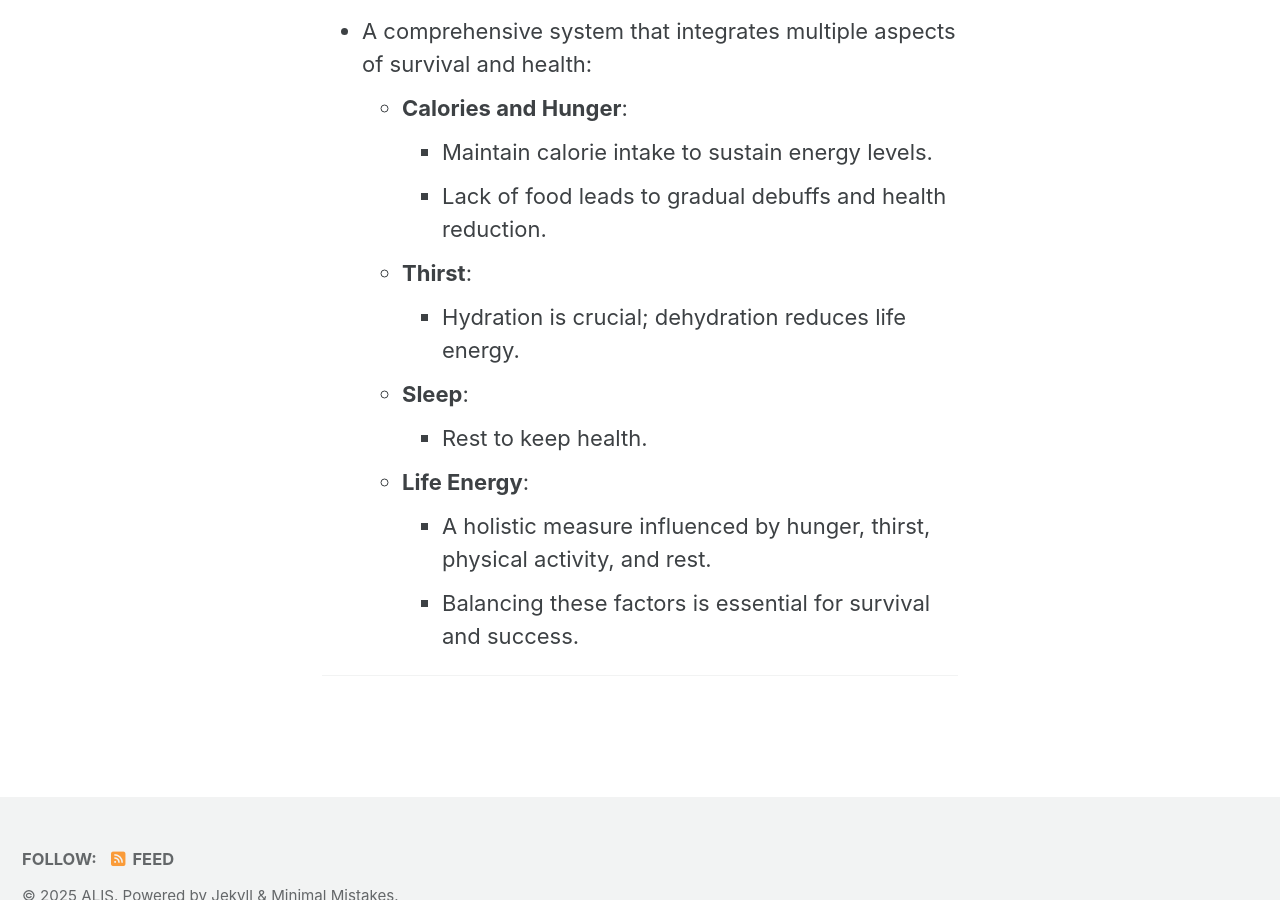
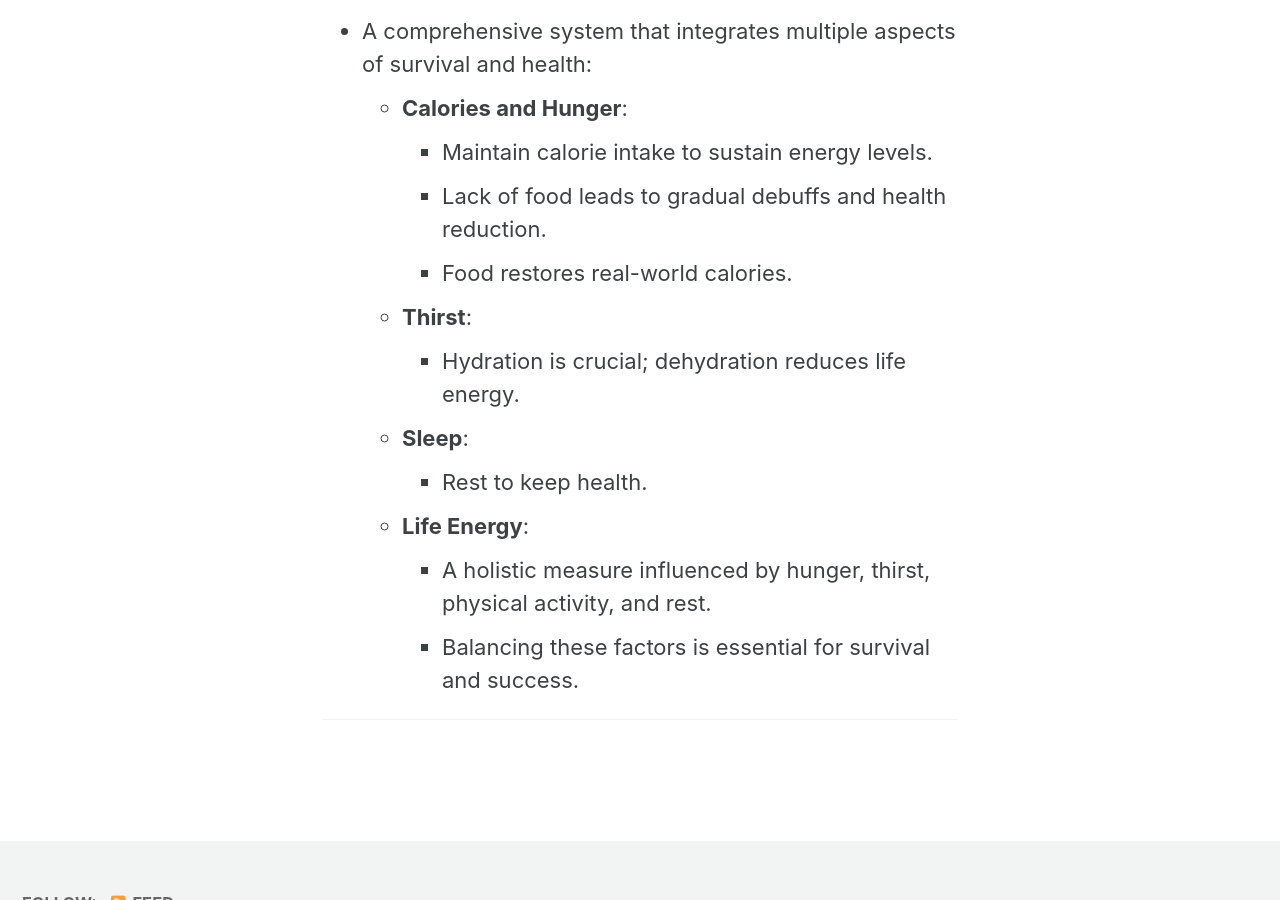
Before and after one commit to fallintodusk/fallintodusk.github.io, a Jekyll site: the page built from _pages/core.md, in a window 1280 px wide and 900 px high, scrolled down 933 px. Built offline with Jekyll 4.4.1, drawn with Linux system fonts in a browser that asks for light colours; cached includes are drawn as plain includes.

Commit message:
Update core.md

```diff
--- a/_pages/core.md
+++ b/_pages/core.md
@@ -30,6 +30,7 @@ Explore the key systems and mechanics that define the immersive world of **Alis*
   - **Calories and Hunger**:
     - Maintain calorie intake to sustain energy levels.
     - Lack of food leads to gradual debuffs and health reduction.
+    - Food restores real-world calories.
   - **Thirst**:
     - Hydration is crucial; dehydration reduces life energy.
   - **Sleep**:
```
